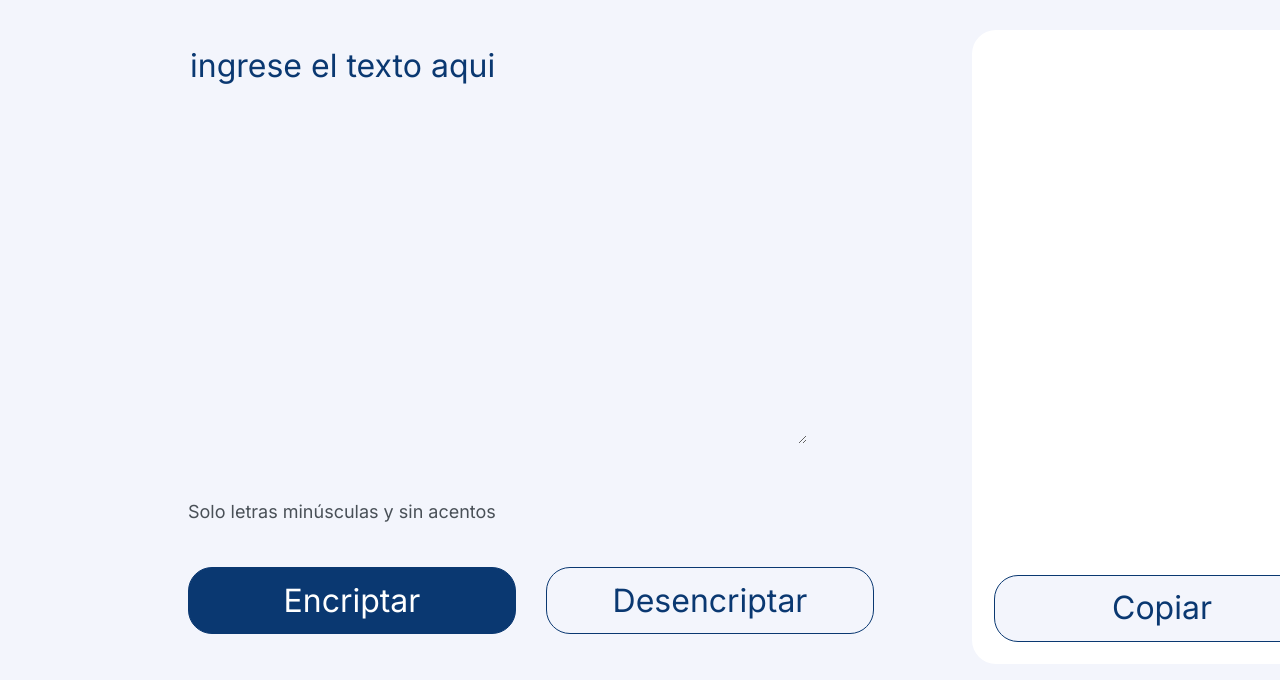
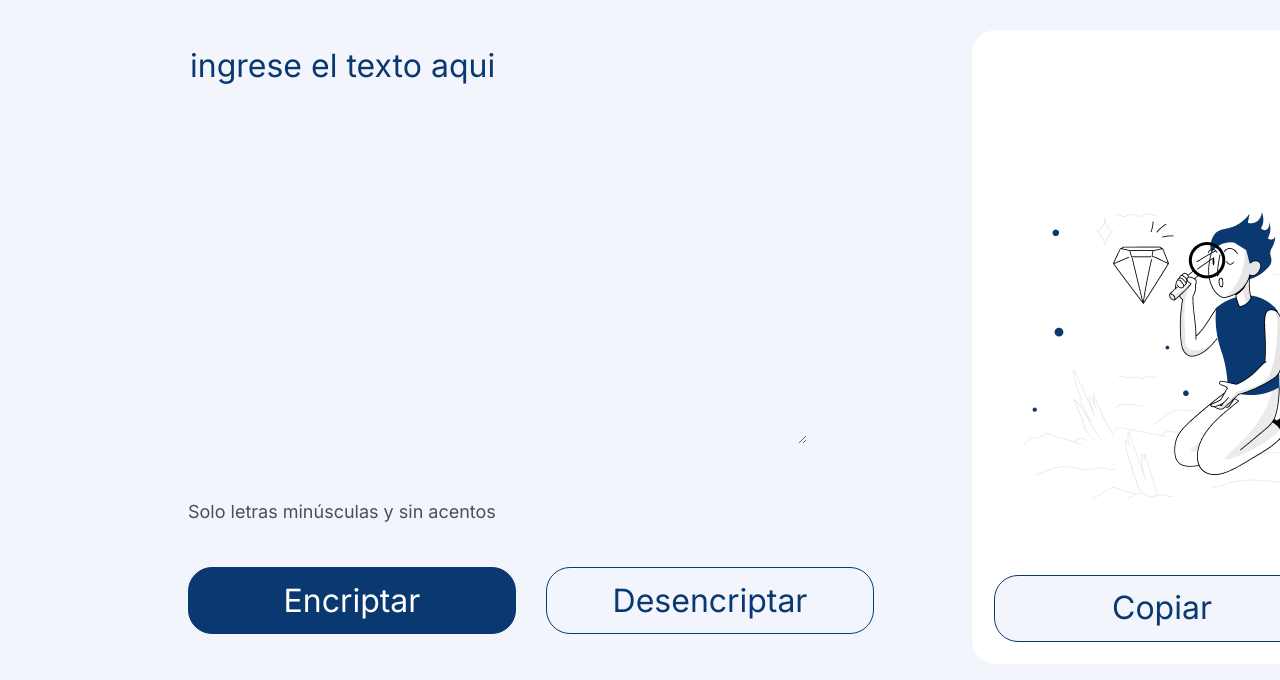
Before and after one commit to josgon24/Challenge_Encriptador, a plain HTML site: page index.html in a window 1280 px wide. Shown: the part 72-752 px from the top of the page. Drawn offline with Linux system fonts and the light colour scheme; the site is published under a folder, as on GitHub Pages, so addresses that start at the root find nothing.

Commit message:
Update style.css

```diff
--- a/style.css
+++ b/style.css
@@ -33,7 +33,7 @@ main{
 .mensaje{
     height: 630px;
     background: white;
-    background-image: url("/imagenes/Muñeco.png");
+    background-image: url("imagenes/Muñeco.png");
     background-repeat: no-repeat;
     background-position: center;
     border: none;
```
